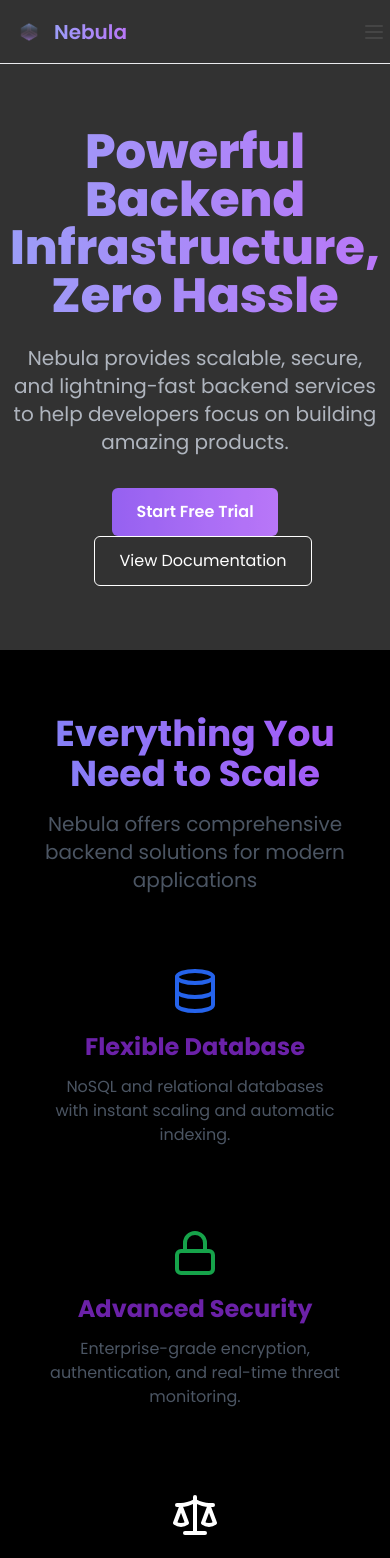
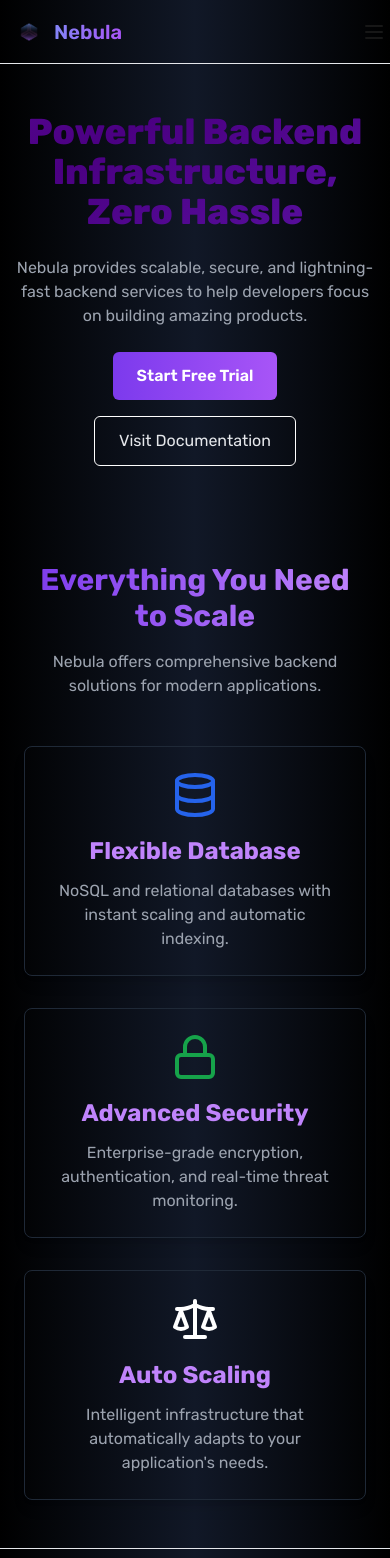
Before and after one commit to akshatmishra25/nebula, a Next.js app in the folder cmd/client/: page / in a window 390 px wide. Shown: the top 1558 px of the page. Built offline with nearby package versions, Linux system fonts and the light colour scheme.

Commit message:
feat: some ui changes, responsiveness and added form validation

```diff
--- a/cmd/client/package.json
+++ b/cmd/client/package.json
@@ -13,6 +13,7 @@
     "next": "15.0.3",
     "react": "19.0.0-rc-66855b96-20241106",
     "react-dom": "19.0.0-rc-66855b96-20241106",
+    "react-hook-form": "^7.54.1",
     "react-icons": "^5.3.0",
     "react-simple-typewriter": "^5.0.1"
   },
--- a/cmd/client/src/app/globals.css
+++ b/cmd/client/src/app/globals.css
@@ -1,4 +1,4 @@
-@import url("https://fonts.googleapis.com/css2?family=Poppins:ital,wght@0,100;0,200;0,300;0,400;0,500;0,600;0,700;0,800;0,900;1,100;1,200;1,300;1,400;1,500;1,600;1,700;1,800;1,900&family=Roboto:ital,wght@0,100;0,300;0,400;0,500;0,700;0,900;1,100;1,300;1,400;1,500;1,700;1,900&display=swap");
+@import url("https://fonts.googleapis.com/css2?family=Montserrat:ital,wght@0,100..900;1,100..900&family=Rubik:ital,wght@0,300..900;1,300..900&display=swap");
 
 @tailwind base;
 @tailwind components;
@@ -19,7 +19,8 @@
 body {
   color: var(--foreground);
   background: var(--background);
-  font-family: "Poppins", sans-serif;
+  font-family: "Rubik", sans-serif;
+  font-optical-sizing: auto;
 }
 
 .gradient-text {
--- a/cmd/client/src/app/page.tsx
+++ b/cmd/client/src/app/page.tsx
@@ -1,74 +1,20 @@
 "use client";
 
+import Head from "next/head";
 import Banner from "@/components/Banner";
+import Footer from "@/components/Footer";
 import Navbar from "@/components/Navbar";
-import { DatabaseIcon, LockIcon, ScaleIcon } from "lucide-react";
-import Head from "next/head";
-import Footer from "@/components/Footer";
 
 export default function Home() {
   return (
-    <div className="w-full">
+    <div className="w-full bg-gradient-to-l from-black via-gray-900 to-black">
       <Head>
         <title>Nebula - Backend as a Service</title>
       </Head>
-      <header className="w-full bg-black opacity-80">
+      <header className="w-full flex flex-col gap-2 items-center">
         <Navbar />
         <Banner />
       </header>
-      {/* <main className="flex flex-col bg-black items-center p-8">
-        <h2 className="text-lg text-center max-w-lg">
-          Nebula is a powerful open-source backend-as-a-service platform to
-          streamline your development process.
-        </h2>
-      </main> */}
-      <section id="features" className="py-16 px-6 bg-black">
-        <div className="max-w-6xl mx-auto text-center mb-12">
-          <h2 className="text-4xl font-bold gradient-text mb-4">
-            Everything You Need to Scale
-          </h2>
-          <p className="text-xl text-gray-600">
-            Nebula offers comprehensive backend solutions for modern
-            applications
-          </p>
-        </div>
-
-        <div className="grid md:grid-cols-3 gap-8">
-          {[
-            {
-              icon: <DatabaseIcon className="text-blue-600" size={48} />,
-              title: "Flexible Database",
-              description:
-                "NoSQL and relational databases with instant scaling and automatic indexing.",
-            },
-            {
-              icon: <LockIcon className="text-green-600" size={48} />,
-              title: "Advanced Security",
-              description:
-                "Enterprise-grade encryption, authentication, and real-time threat monitoring.",
-            },
-            {
-              icon: <ScaleIcon className="text-white" size={48} />,
-              title: "Auto Scaling",
-              description:
-                "Intelligent infrastructure that automatically adapts to your application's needs.",
-            },
-          ].map((feature, index) => (
-            <div
-              key={index}
-              className="bg-black border border-black hover:border-purple-500 p-6 rounded-lg text-center"
-            >
-              <div className="flex justify-center mb-4">{feature.icon}</div>
-              <h3 className="text-2xl font-bold mb-3 text-purple-800">
-                {feature.title}
-              </h3>
-              <p className="text-gray-600">{feature.description}</p>
-            </div>
-          ))}
-        </div>
-      </section>
-
-      {/* Footer */}
       <Footer />
     </div>
   );
--- a/cmd/client/src/components/Banner.tsx
+++ b/cmd/client/src/components/Banner.tsx
@@ -1,30 +1,80 @@
 "use client";
 
-const Banner = () => {
+import "./effects.css";
+import { DatabaseIcon, LockIcon, ScaleIcon } from "lucide-react";
+
+export default function Banner() {
+  const dbFeatures = [
+    {
+      icon: <DatabaseIcon className="text-blue-600" size={48} />,
+      title: "Flexible Database",
+      description:
+        "NoSQL and relational databases with instant scaling and automatic indexing.",
+    },
+    {
+      icon: <LockIcon className="text-green-600" size={48} />,
+      title: "Advanced Security",
+      description:
+        "Enterprise-grade encryption, authentication, and real-time threat monitoring.",
+    },
+    {
+      icon: <ScaleIcon className="text-white" size={48} />,
+      title: "Auto Scaling",
+      description:
+        "Intelligent infrastructure that automatically adapts to your application's needs.",
+    },
+  ];
+
   return (
-    <header className="flex-grow flex items-center bg-black justify-center text-center px-6 py-16">
-      <div className="max-w-3xl">
-        <h1 className="text-5xl font-extrabold gradient-text mb-6">
+    <>
+      <header className="flex-grow flex items-center justify-center text-center px-4 sm:px-6 py-10 md:py-12">
+        <div className="max-w-4xl space-y-6">
+          <h1 className="text-4xl sm:text-5xl md:text-6xl font-extrabold">
             Powerful Backend Infrastructure, Zero Hassle
           </h1>
-        <p className="text-xl text-gray-400 mb-8">
-          Nebula provides scalable, secure, and lightning-fast backend services
-          to help developers focus on building amazing products.
+          <p className="subtitle text-md sm:text-lg md:text-xl text-gray-400 mb-6">
+            Nebula provides scalable, secure, and lightning-fast backend
+            services to help developers focus on building amazing products.
           </p>
-        <div className="space-x-4">
-          <button
-            className="px-6 py-3 rounded-md font-semibold hover:bg-blue-50
-          bg-gradient-to-r from-violet-600 to-purple-500 text-white"
-          >
+          <div className="flex flex-col gap-4 sm:gap-12 items-center justify-center sm:flex-row">
+            <button className="px-6 py-3 rounded-md font-semibold bg-gradient-to-r from-violet-600 to-purple-500 text-white hover:from-purple-500 hover:to-violet-600 transition-all duration-300">
               Start Free Trial
             </button>
-          <button className="border border-white text-white px-6 py-3 rounded-md hover:text-purple-500 hover:border-purple-500">
-            View Documentation
+            <button className="border border-white text-gray-200 px-6 py-3 rounded-md hover:text-purple-500 hover:border-purple-500 transition-all duration-300">
+              Visit Documentation
             </button>
           </div>
         </div>
       </header>
+
+      <section id="features" className="py-12 px-6">
+        <div className="max-w-6xl mx-auto text-center mb-12">
+          <h2 className="text-3xl md:text-4xl font-bold text-transparent bg-clip-text bg-gradient-to-r from-violet-600 to-purple-400 mb-4">
+            Everything You Need to Scale
+          </h2>
+          <p className="text-md sm:text-lg md:text-xl text-gray-400">
+            Nebula offers comprehensive backend solutions for modern
+            applications.
+          </p>
+        </div>
+
+        <div className="grid md:grid-cols-3 gap-8">
+          {dbFeatures.map((feature, index) => (
+            <div
+              key={index}
+              className="border border-gray-800 hover:border-purple-500 p-6 rounded-lg text-center hover:scale-105 transition-all duration-300 shadow-lg"
+            >
+              <div className="flex justify-center mb-4 text-purple-500">
+                {feature.icon}
+              </div>
+              <h3 className="text-2xl font-bold mb-3 text-purple-400">
+                {feature.title}
+              </h3>
+              <p className="text-gray-400">{feature.description}</p>
+            </div>
+          ))}
+        </div>
+      </section>
+    </>
   );
-};
-
-export default Banner;
+}
--- a/cmd/client/src/components/Footer.tsx
+++ b/cmd/client/src/components/Footer.tsx
@@ -1,12 +1,14 @@
+"use client";
+
 import Link from "next/link";
 import React from "react";
 
 export default function Footer() {
   return (
-    <footer className="bg-black border-t text-white py-6 px-4">
-      <div className="px-3 mx-auto flex justify-between items-center">
-        <div>
-          <h4 className="text-2xl gradient-text font-bold mb-2">Nebula</h4>
+    <footer className="border-t text-white py-4 px-3">
+      <div className="px-3 flex gap-2 sm:gap-0 flex-col sm:flex-row justify-between sm:items-center">
+        <div className="flex flex-col gap-1">
+          <h4 className="text-2xl gradient-text font-bold">Nebula</h4>
           <p className="text-gray-400">
             © 2024 Nebula Technologies. All rights reserved.
           </p>
--- a/cmd/client/src/components/Navbar.tsx
+++ b/cmd/client/src/components/Navbar.tsx
@@ -1,12 +1,15 @@
+"use client";
+
 import { NavbarLinkTypes } from "@/types/LinkTypes";
 import { Menu, X } from "lucide-react";
 import Image from "next/image";
 import Link from "next/link";
 import React, { useState } from "react";
+import { FaGithub } from "react-icons/fa";
 
 export const navbarLinks: NavbarLinkTypes[] = [
   { name: "Examples", url: "https://discord.gg/93ksAWeNVW" },
-  { name: "Github", url: "https://github.com/akshatmishra25/nebula" },
+  { name: "Docs", url: "https://github.com/akshatmishra25/nebula" },
   { name: "Community", url: "https://discord.gg/93ksAWeNVW" },
 ];
 
@@ -14,7 +17,7 @@ export default function Navbar() {
   const [showHamMenu, setShowHamMenu] = useState<boolean>(false);
 
   return (
-    <div className="flex h-16 border-b-[.5px] items-center justify-between w-full px-1">
+    <div className="flex h-16 border-b-[1px] items-center justify-between w-full px-1">
       <div className="flex items-center">
         <Image
           width={50}
@@ -26,10 +29,10 @@ export default function Navbar() {
         <p className="text-xl gradient-text font-semibold">Nebula</p>
       </div>
 
-      <div className="hidden sm:flex gap-3 items-center justify-center">
+      <div className="hidden sm:flex gap-4 items-center justify-center">
         {navbarLinks.map((link, _) => (
           <Link
-            className="hover:underline text-gray-400 font-semibold"
+            className="hover:underline hover:text-purple-500 text-gray-400 font-semibold"
             target="_blank"
             href={link.url}
             key={_}
@@ -38,10 +41,13 @@ export default function Navbar() {
           </Link>
         ))}
       </div>
-      <div className="hidden sm:block">
+      <div className="hidden sm:flex sm:gap-6 mr-2 sm:items-center">
+        <Link href={"https://github.com/akshatmishra25/nebula"} target="_blank">
+          <FaGithub size={24} />
+        </Link>
         <Link
-          className="py-2 px-3 border hover:shadow-md hover:border-gray-400 rounded-xl"
-          href="/signup"
+          className="border border-white text-gray-200 px-2 py-1 rounded-md hover:text-purple-500 hover:border-purple-500 transition-all duration-300"
+          href="/login"
         >
           Sign In
         </Link>
--- /dev/null
+++ b/cmd/client/src/components/effects.css
@@ -0,0 +1,22 @@
+header h1 {
+  font-size: 6em;
+  text-align: center;
+  background: linear-gradient(150deg, #a855f7, #8a2be2, #4b0082, #7c3aed);
+  background-size: 800% 800%; /* Increased for smoother transition */
+  animation: aurora 10s linear infinite; /* Increased duration and linear timing */
+  -webkit-background-clip: text;
+  background-clip: text;
+  -webkit-text-fill-color: transparent;
+}
+
+@keyframes aurora {
+  0% {
+    background-position: 0% 50%;
+  }
+  50% {
+    background-position: 100% 50%;
+  }
+  100% {
+    background-position: 0% 50%;
+  }
+}
--- a/cmd/client/tailwind.config.ts
+++ b/cmd/client/tailwind.config.ts
@@ -1,6 +1,9 @@
 import type { Config } from "tailwindcss";
 
 export default {
+  safelist: [
+    "text-fill-color", // Add this line
+  ],
   content: [
     "./src/pages/**/*.{js,ts,jsx,tsx,mdx}",
     "./src/components/**/*.{js,ts,jsx,tsx,mdx}",
```
Also changed, not shown: cmd/client/src/app/login/page.tsx (+28 -14 lines), cmd/client/src/app/signup/page.tsx (+59 -21 lines), 1 other file (tests, documents, lock files or other folders). Lines whose indentation alone changed are shown as unchanged.
